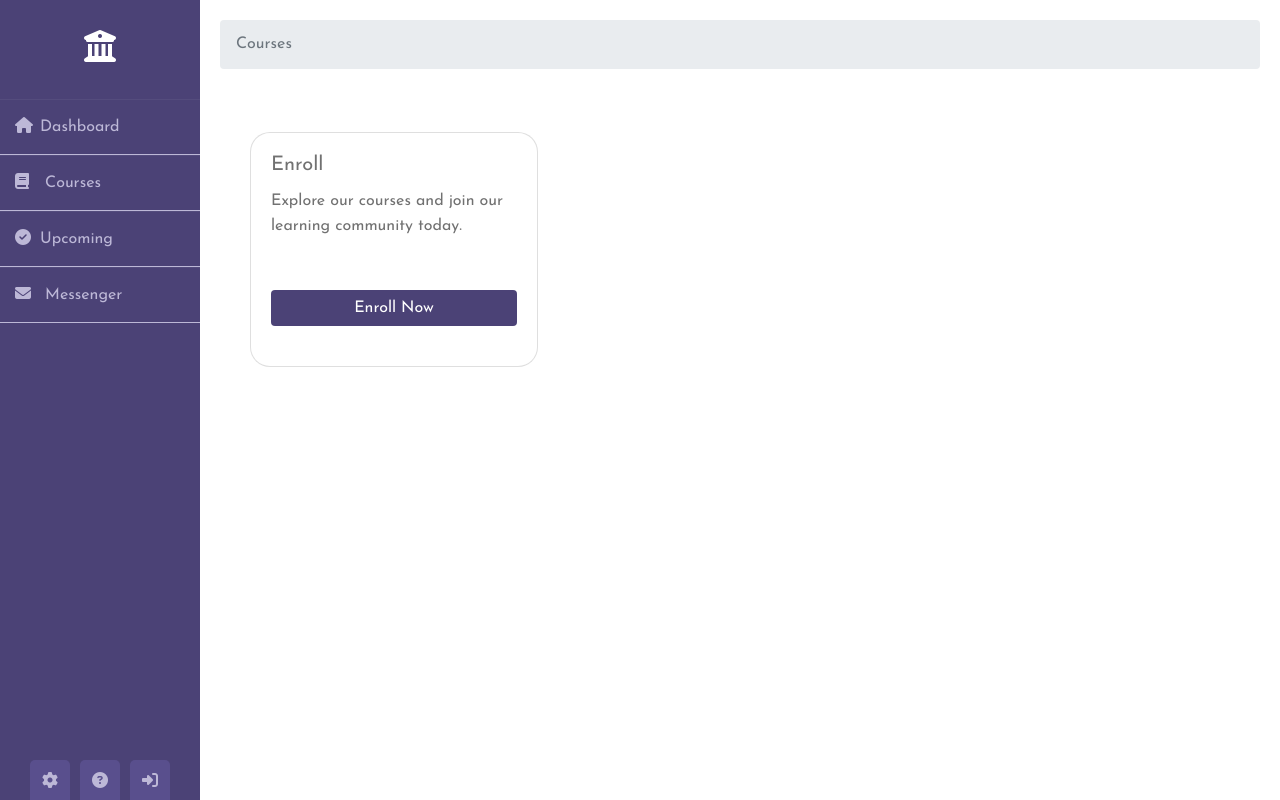
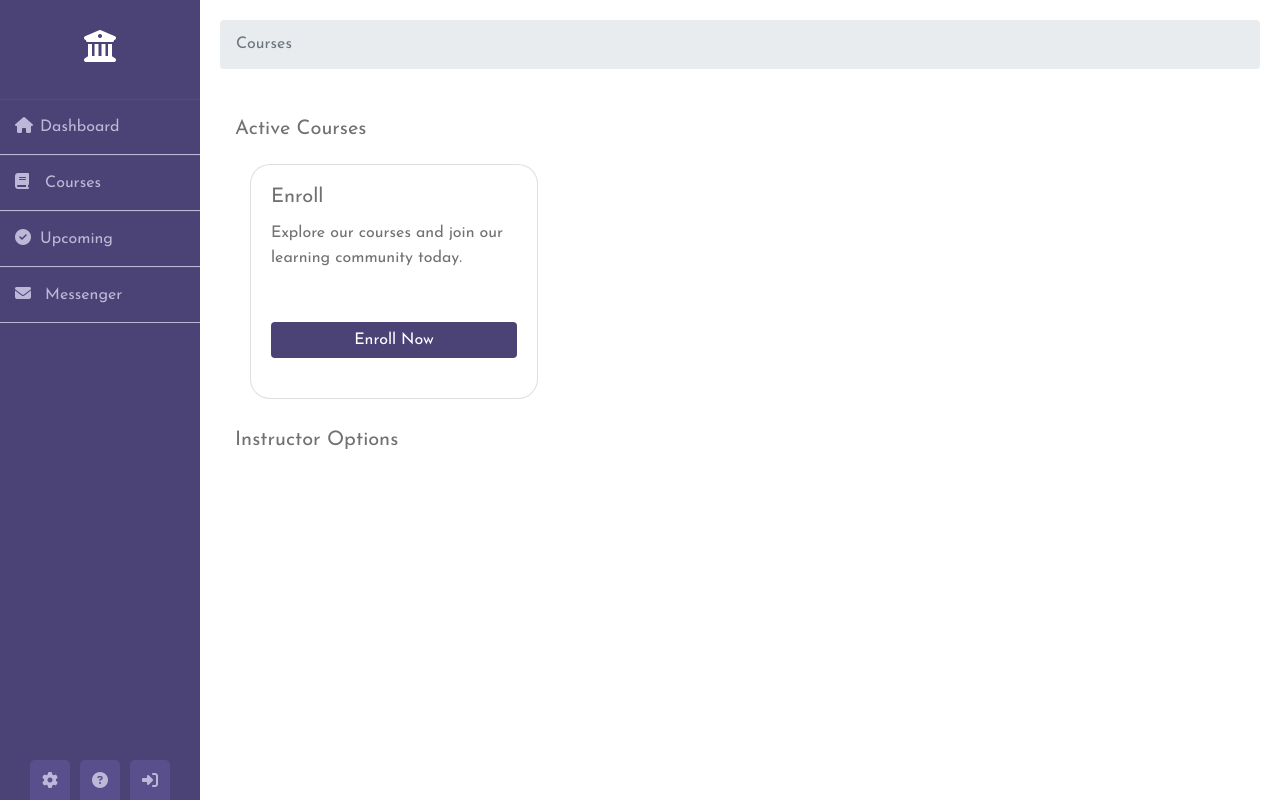
Before and after one commit to justinpitera/Tally, a Django app: template coursework/templates/coursework/view_courses.html in a window 1280 px wide. Run offline with Django 5.2, Linux system fonts and the light colour scheme; the template is opened without the code that fills it, so the values that code supplies are empty; some libraries are stand-ins or nearby versions.

Commit message:
commit before switching branches

```diff
--- a/coursework/templates/coursework/view_courses.html
+++ b/coursework/templates/coursework/view_courses.html
@@ -21,17 +21,16 @@
 
 
 <div class="container mt-5">
+  <h5>Active Courses</h5>
   <div class="row">
     {% for user_course in user_courses %}
     <div class="col-md-4 mb-4">
       <div class="card h-100 shadow-sm" style="border-radius: 20px;">
-
         <img class="card-img-top" style="border-top-left-radius: 20px; border-top-right-radius: 20px; width: 286px; height: 190px; object-fit: cover;" src="{{ user_course.course.image.url }}" alt="{{ user_course.course.title }} image">
         <div class="card-body d-flex flex-column">
           <h5 class="card-title">{{ user_course.course.title }}</h5>
           <p class="card-text">{{ user_course.course.description|truncatechars:100 }}</p>
           <a href="{% url 'view_course' user_course.course.id %}" class="mt-auto btn view-course-btn">View Course</a>
-
         </div>
       </div>
     </div>
@@ -45,6 +44,10 @@
         </div>
       </div>
     </div>
+    <br>
+    <br>
+  </div>
+  <h5>Instructor Options</h5>
   {% if is_instructor %}
   <div class="col-md-4 mb-4">
     <div class="card h-100 shadow-sm" style="border-radius: 20px;">
@@ -54,15 +57,8 @@
       </div>
     </div>
   </div>
-    {% else %}
-
   {% endif %}
 
-
-
-
-
-  </div>
 </div>
 
 <script>
```
Also changed, not shown: coursework/templates/coursework/view_course.html (+5 -10 lines). Lines whose indentation alone changed are shown as unchanged.
